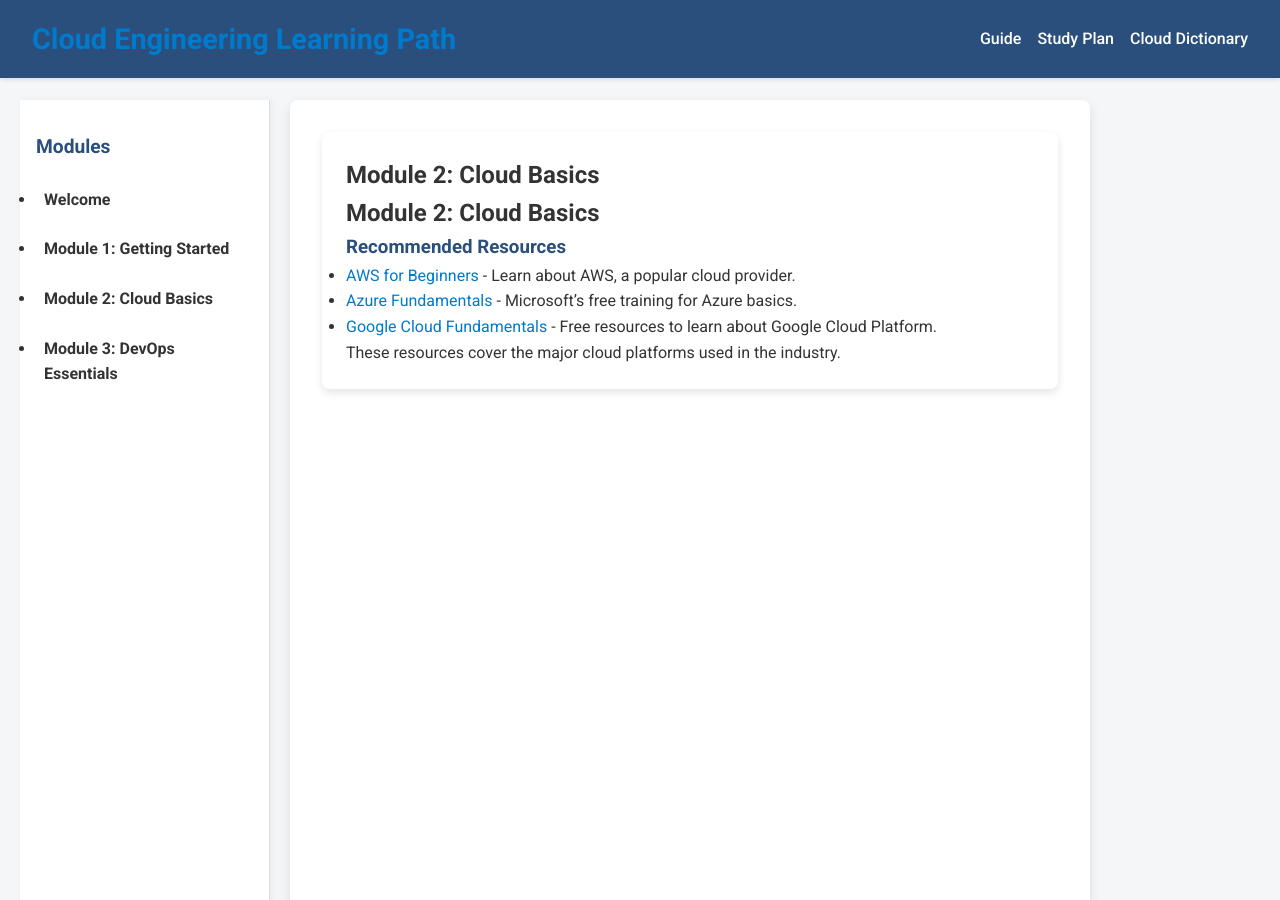
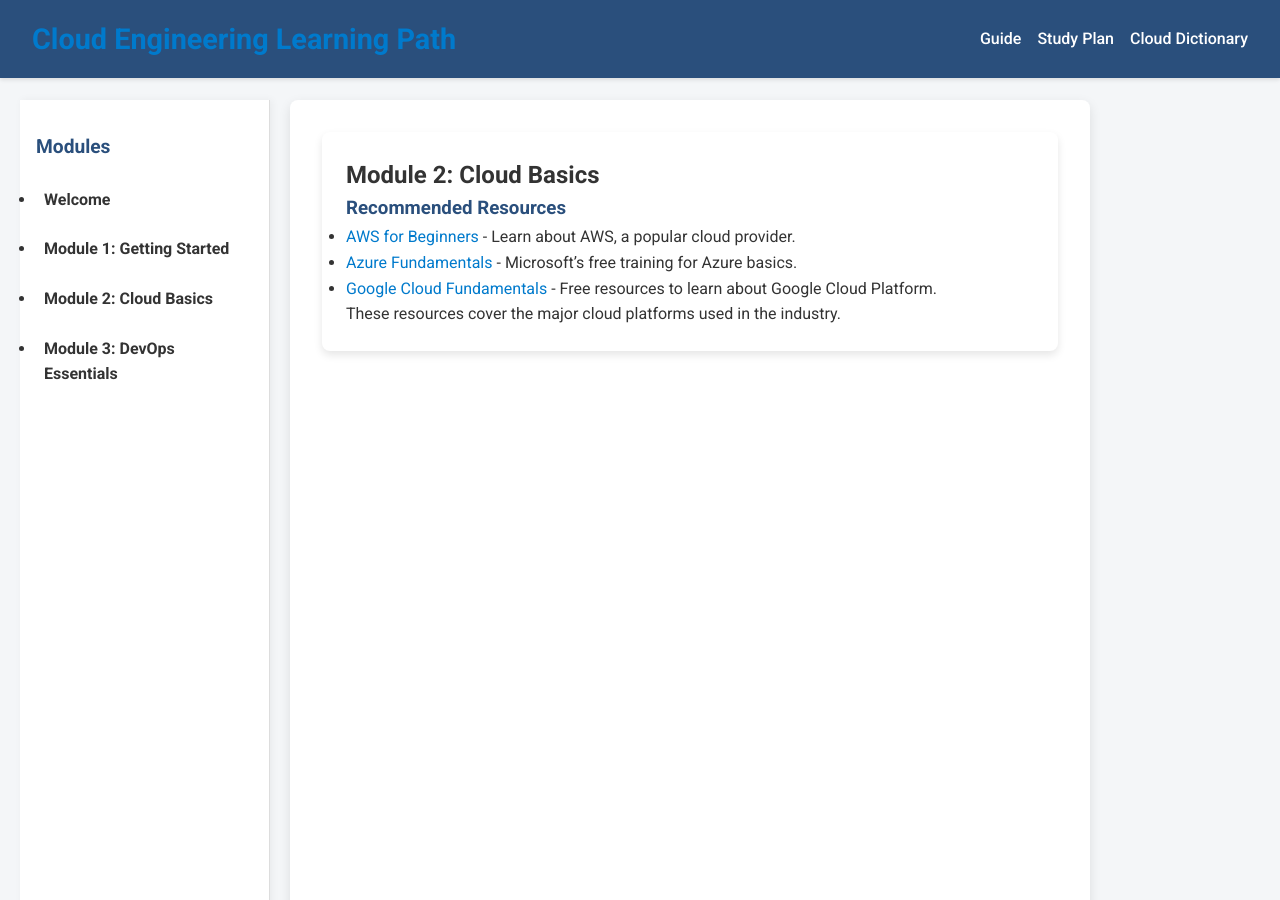
Before and after one commit to mrcloudchase/mrcloudchase.github.io, a Jekyll site: the page built from modules/module-2.md, in a window 1280 px wide and 900 px high. Built offline with Jekyll 4.4.1, drawn with Linux system fonts in a browser that asks for light colours.

Commit message:
Update module card div to show only md content

```diff
--- a/_layouts/module.html
+++ b/_layouts/module.html
@@ -40,7 +40,6 @@
       <article>
         <!-- Module Card for Content -->
         <div class="module-card">
-          <h2>{{ page.title }}</h2>
           {{ content }}
         </div>
       </article>
```
